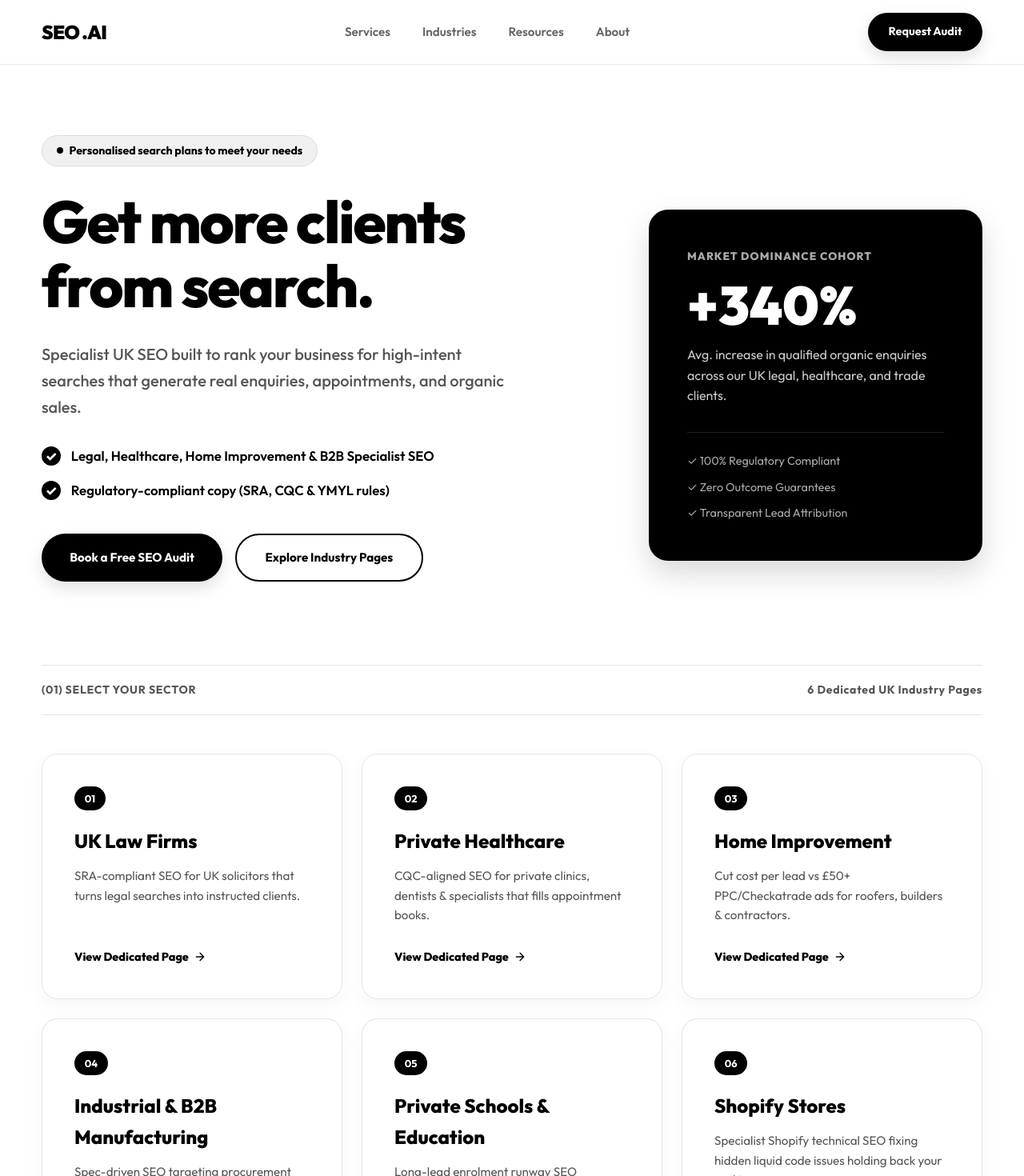
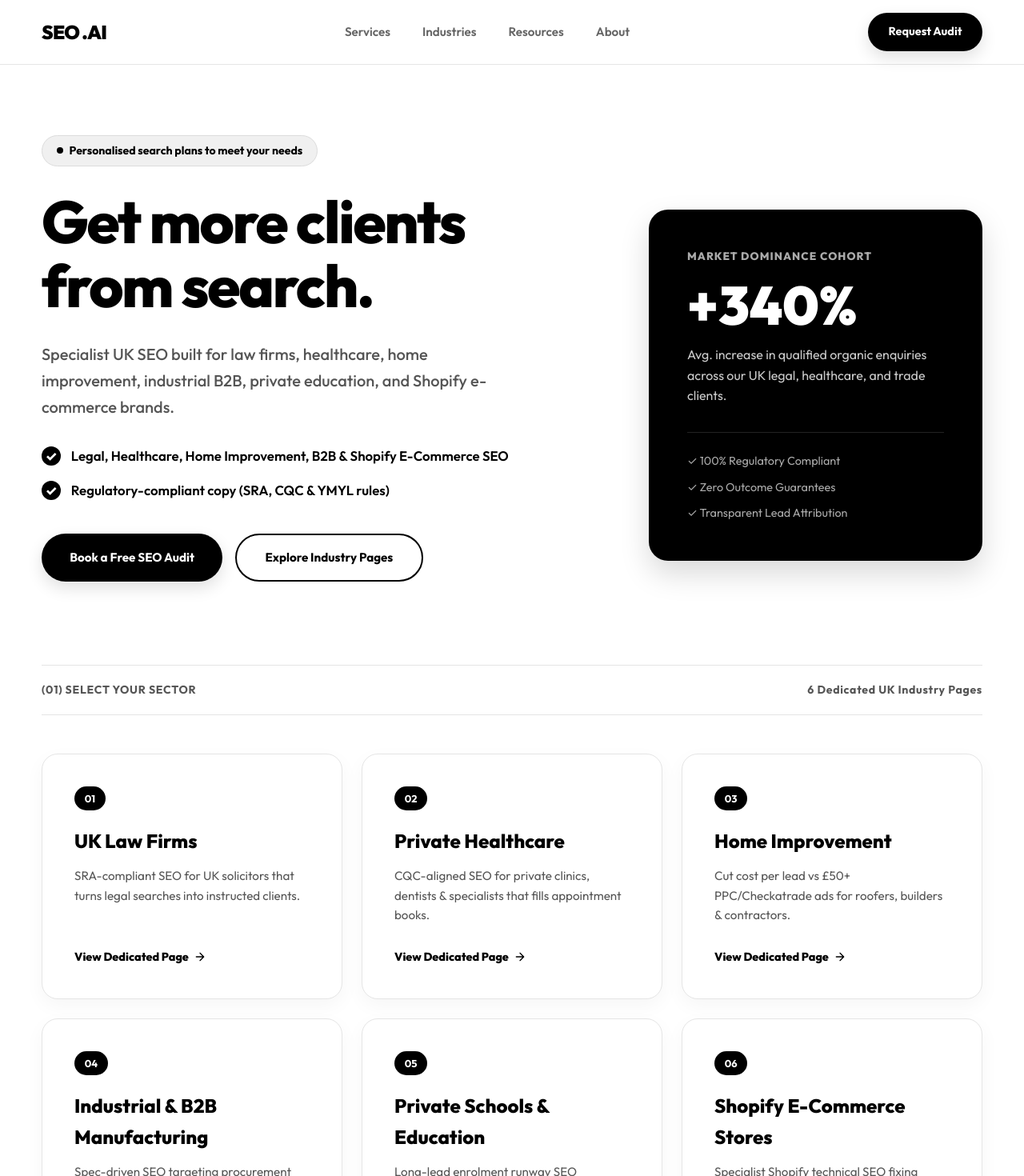
Before and after one commit to lucasthegreat1/agency-website, a Next.js app: page / in a window 1280 px wide. Shown: the top 1470 px of the page at 80% size. Built offline with nearby package versions, Linux system fonts and the light colour scheme.

Commit message:
Include Shopify E-Commerce in homepage copy

```diff
--- a/src/app/page.tsx
+++ b/src/app/page.tsx
@@ -51,7 +51,7 @@ export default function HomePage() {
                   marginBottom: '2rem',
                 }}
               >
-                Specialist UK SEO built to rank your business for high-intent searches that generate real enquiries, appointments, and organic sales.
+                Specialist UK SEO built for law firms, healthcare, home improvement, industrial B2B, private education, and Shopify e-commerce brands.
               </p>
 
               {/* Bullet points with checkmarks */}
@@ -60,7 +60,7 @@ export default function HomePage() {
                   <div style={{ width: '24px', height: '24px', borderRadius: '50%', backgroundColor: '#000000', display: 'flex', alignItems: 'center', justifyContent: 'center', color: '#ffffff', flexShrink: 0, fontWeight: 800 }}>
                     ✓
                   </div>
-                  <span>Legal, Healthcare, Home Improvement & B2B Specialist SEO</span>
+                  <span>Legal, Healthcare, Home Improvement, B2B & Shopify E-Commerce SEO</span>
                 </div>
                 <div style={{ display: 'flex', alignItems: 'center', gap: '0.8rem', fontSize: '1.05rem', fontWeight: 600, color: '#000000' }}>
                   <div style={{ width: '24px', height: '24px', borderRadius: '50%', backgroundColor: '#000000', display: 'flex', alignItems: 'center', justifyContent: 'center', color: '#ffffff', flexShrink: 0, fontWeight: 800 }}>
@@ -117,7 +117,7 @@ export default function HomePage() {
               { name: 'Home Improvement', path: '/seo-for-home-improvement', desc: 'Cut cost per lead vs £50+ PPC/Checkatrade ads for roofers, builders & contractors.' },
               { name: 'Industrial & B2B Manufacturing', path: '/seo-for-industrial-b2b', desc: 'Spec-driven SEO targeting procurement teams and design engineers searching exact DIN/ISO specs.' },
               { name: 'Private Schools & Education', path: '/seo-for-private-schools-education', desc: 'Long-lead enrolment runway SEO engaging parents early in their 12-month research journey.' },
-              { name: 'Shopify Stores', path: '/seo-for-shopify-stores', desc: 'Specialist Shopify technical SEO fixing hidden liquid code issues holding back your rankings.' },
+              { name: 'Shopify E-Commerce Stores', path: '/seo-for-shopify-stores', desc: 'Specialist Shopify technical SEO fixing hidden liquid code issues holding back your rankings.' },
             ].map((v, idx) => (
               <Link
                 key={v.path}
```
